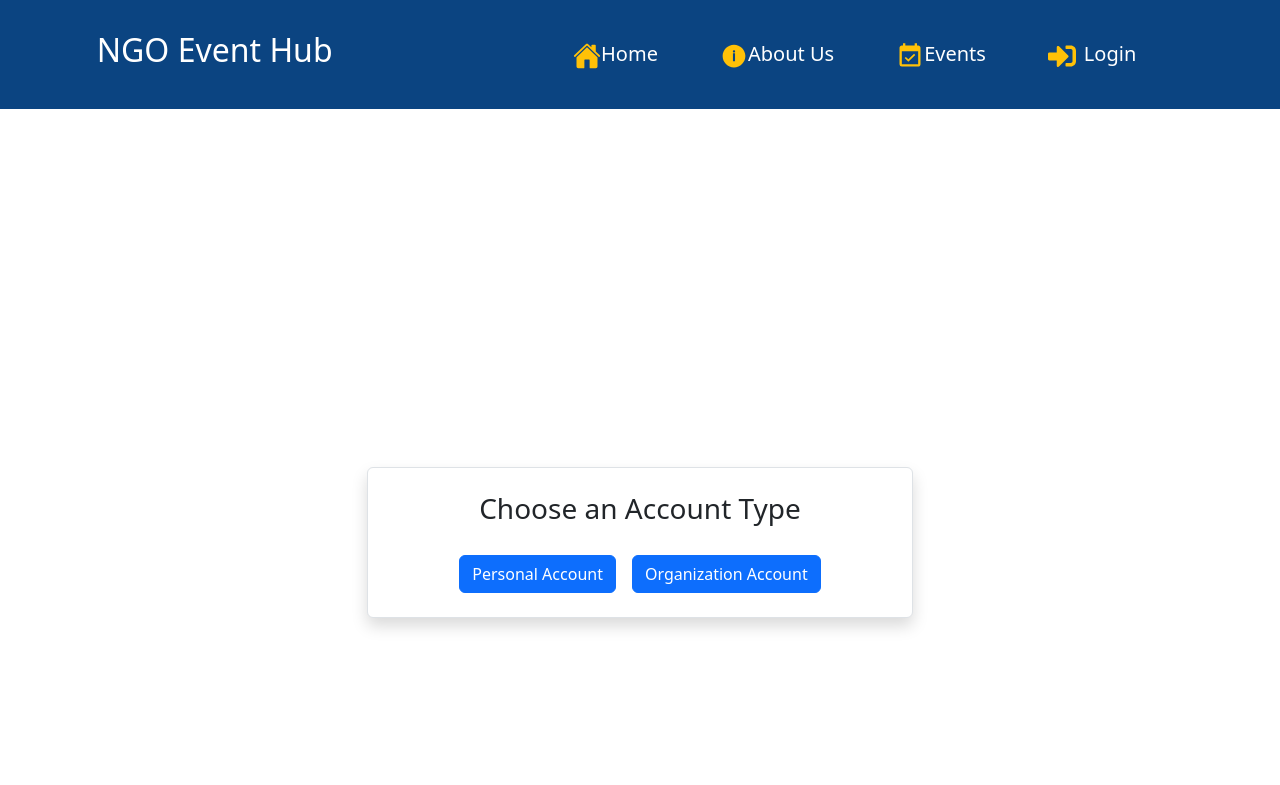
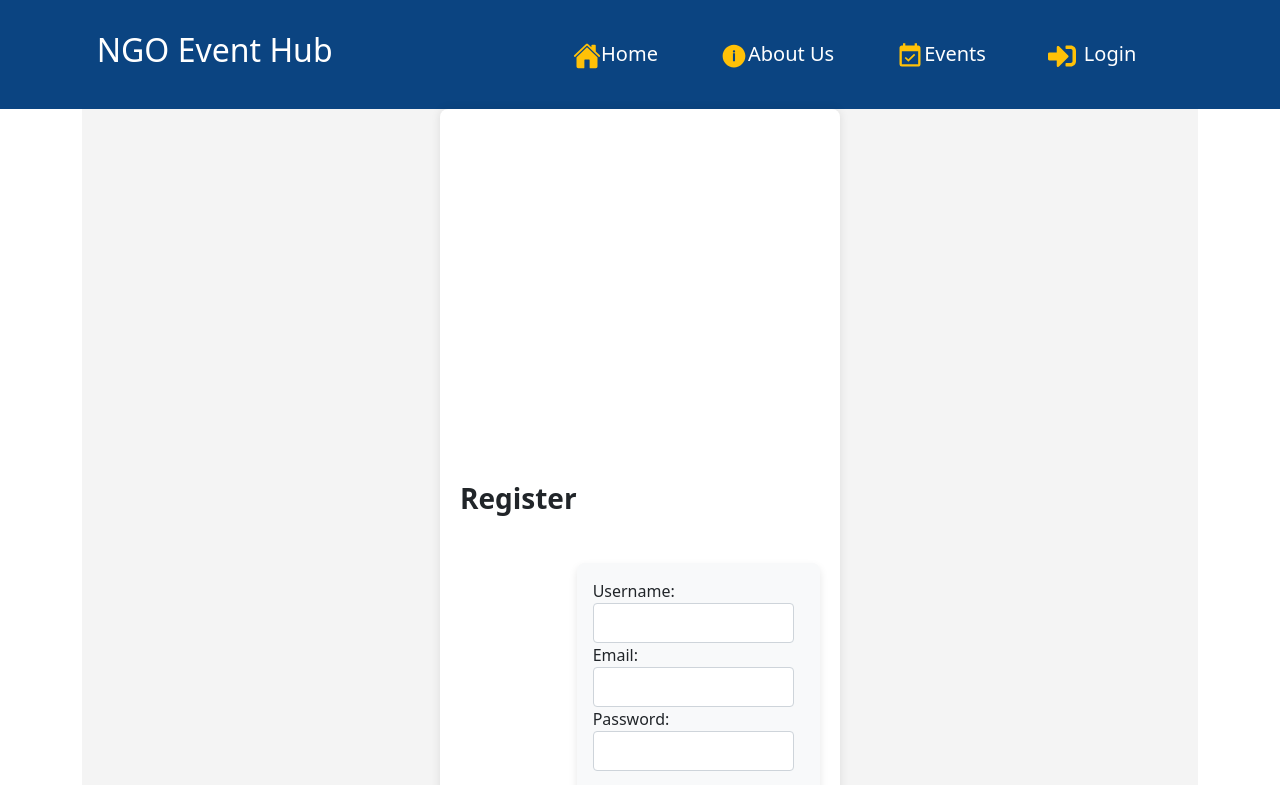
Before and after one commit to nikithapotluri/NGO-EVENT-HUB, a React (Vite) app in the folder Frontend/: page /register in a window 1280 px wide. Shown: the top 785 px of the page. Built offline with nearby package versions, Linux system fonts and the light colour scheme.

Commit message:
Register scroll

```diff
--- a/Frontend/src/components/register/Register.css
+++ b/Frontend/src/components/register/Register.css
@@ -3,14 +3,12 @@ html, body {
   margin: 0;
   padding: 0;
 }
-.register-container{
-    background-size: cover;
-    background-position: center;
-    background-repeat: no-repeat;
-    height: 100vh; /* Ensures full-screen background */
-    min-height: 100%;
-    width: 100%;
-
+.register-container {
+  display: flex;
+  justify-content: center;
+  align-items: center;
+  height: 100vh;
+  background-color: #f4f4f4;
 }
 /* General page styling */
 body {
@@ -126,9 +124,6 @@ body {
 }
 
 
-
-
-
   .btn-secondary:hover {
     background-color: #545b62;
   }
@@ -179,6 +174,41 @@ body {
     padding: 1rem;
   }
 
+  .form-wrapper {
+    width: 400px;
+    background: white;
+    padding: 20px;
+    border-radius: 8px;
+    box-shadow: 0 0 10px rgba(0, 0, 0, 0.1);
+  }
+
+  .scrollable-form {
+    max-height: 300px;
+    overflow-y: auto;
+    padding-right: 10px;
+  }
+
+  .scrollable-form::-webkit-scrollbar {
+    width: 6px;
+  }
+
+  .scrollable-form::-webkit-scrollbar-thumb {
+    background: #888;
+    border-radius: 4px;
+  }
+
+  .scrollable-form::-webkit-scrollbar-thumb:hover {
+    background: #555;
+  }
+
+  .error {
+    color: red;
+    font-size: 0.9em;
+  }
+
+  .btn-primary {
+    width: 100%;
+  }
 
   /* Responsive adjustments */
   @media (max-width: 768px) {
--- a/Frontend/src/components/register/Register.jsx
+++ b/Frontend/src/components/register/Register.jsx
@@ -1,328 +1,69 @@
-import "./Register.css";
+import React, { useState } from "react";
 import { useForm } from "react-hook-form";
 import { useNavigate } from "react-router-dom";
-import { useState } from "react";
+import "./Register.css";
 
-
-function Register() {
+const Register = () => {
   const {
     register,
     handleSubmit,
     formState: { errors },
   } = useForm();
-
-
-  const [type, setType] = useState(null);
-  const [err, setErr] = useState("");
+  const [registeredUsers, setRegisteredUsers] = useState([]);
   const navigate = useNavigate();
 
-
-  // Handle user registration
-  async function onUserRegister(newUser) {
-    try {
-      const res = await fetch("https://ngo-event-hub-hksp.vercel.app/user-api/register", {
-        method: "POST",
-        headers: { "Content-type": "application/json" },
-        body: JSON.stringify(newUser),
-      });
-
-      const text = await res.text();
-      let data;
-      try {
-        data = text ? JSON.parse(text) : {};
-      } catch (parseError) {
-        throw new Error("Invalid JSON response from server");
-      }
-
-      console.log("Response Data:", data);
-
-      if (res.ok) {
-        navigate("/"); // Redirect to login
-      } else {
-        setErr(data.message || "Registration failed. Please try again.");
-      }
-    } catch (err) {
-      console.error("Error:", err);
-      setErr("Network error or server unavailable. Try again later.");
-    }
-  }
-
-
+  const onUserRegister = (userObj) => {
+    setRegisteredUsers([...registeredUsers, userObj]);
+    console.log("Registered Users:", registeredUsers);
+    navigate("/login");
+  };
 
   return (
     <div className="register-container">
-      <p className="display-5 text-center text-black registration-heading">
-        {type === "Personal" ? "User Registration" : type === "Professional" ? "Organization Registration" : ""}
-      </p>
-
-
-      <div className="row">
-        <div className="col-11 col-sm-10 col-md-6 mx-auto">
-          {/* Error message */}
-          {err && <p className="fs-2 text-danger text-center">{err}</p>}
-
-
-          {/* Account Type Selection */}
-          {!type && (
-            <div className="container text-center mt-5 p-4 border rounded shadow bg-white">
-               <h3 className="mb-4">Choose an Account Type</h3>
-            <button
-              className="btn btn-primary me-3"
-              onClick={() => setType("Personal")}
-            >
-                Personal Account
-              </button>
-              <button
-                className="btn btn-primary"
-                onClick={() => setType("Professional")}
-              >
-                Organization Account
-              </button>
-            </div>
-          )}
-
-
-          {/* Personal Account Form */}
-          {type === "Personal" && (
+      <div className="form-wrapper">
+        <h2 className="text-center">Register</h2>
         <form
           className="form-container bg-light p-3 mb-5"
           onSubmit={handleSubmit(onUserRegister)}
         >
-              <div className="mb-3">
-                <label htmlFor="username" className="form-label">
-                  Username
-                </label>
+          <div className="scrollable-form">
+            <label htmlFor="username">Username:</label>
             <input
               type="text"
               id="username"
               className="form-control"
               {...register("username", { required: true })}
             />
-                {errors.username && (
-                  <p className="text-danger">*Username is required</p>
-                )}
-              </div>
-              <div className="mb-3">
-                <label htmlFor="password" className="form-label">
-                  Password
-                </label>
-                <input
-                  type="password"
-                  id="password"
-                  className="form-control"
-                  {...register("password", { required: true })}
-                />
-                {errors.password && (
-                  <p className="text-danger">*Password is required</p>
-                )}
-              </div>
+            {errors.username && <p className="error">Username is required</p>}
 
-
-              <div className="mb-3">
-                <label htmlFor="type" className="form-label">
-                  Type
-                </label>
-                <select
-                  id="type"
-                  className="form-control"
-                  {...register("type", { required: true })}
-                >
-                  <option value="personal">Personal</option>
-                </select>
-                {errors.type && (
-                  <p className="text-danger">*Type is required</p>
-                )}
-              </div>
-
-
-              <div className="mb-3">
-                <label htmlFor="name" className="form-label">
-                  Name
-                </label>
-                <input
-                  type="text"
-                  id="name"
-                  className="form-control"
-                  {...register("password", {
-                    required: "Password is required",
-                    minLength: { value: 6, message: "Password must be at least 6 characters" }
-                  })}
-                />
-                {errors.name && (
-                  <p className="text-danger">*Name is required</p>
-                )}
-              </div>
-
-              <div className="mb-3">
-                <label htmlFor="mobileNumber" className="form-label">
-                  Phone Number
-                </label>
-                <input
-                  type="tel"
-                  id="mobileNumber"
-                  className="form-control"
-                  {...register("mobileNumber", { required: true })}
-                />
-                {errors.mobileNumber && (
-                  <p className="text-danger">*Phone number is required</p>
-                )}
-              </div>
-              <div className="mb-3">
-                <label htmlFor="email" className="form-label">
-                  Email
-                </label>
+            <label htmlFor="email">Email:</label>
             <input
               type="email"
               id="email"
               className="form-control"
               {...register("email", { required: true })}
             />
-                {errors.email && (
-                  <p className="text-danger">*Email is required</p>
-                )}
-              </div>
-              <button className="btn btn-success" type="submit">
-                Register
-              </button>
-            </form>
-          )}
+            {errors.email && <p className="error">Email is required</p>}
 
-
-          {/* Professional Account Form */}
-          {type === "Professional" && (
-            <div className="form-wrapper">
-            <form
-              className="form-container bg-light p-3 mb-5"
-              onSubmit={handleSubmit(onUserRegister)}
-            >
-              <div className="mb-3">
-                <label htmlFor="username" className="form-label">
-                  Username
-                </label>
-                <input
-                  type="text"
-                  id="username"
-                  className="form-control"
-                  {...register("username", { required: true })}
-                />
-                {errors.username && (
-                  <p className="text-danger">*Username is required</p>
-                )}
-              </div>
-              <div className="mb-3">
-                <label htmlFor="password" className="form-label">
-                  Password
-                </label>
+            <label htmlFor="password">Password:</label>
             <input
               type="password"
               id="password"
               className="form-control"
-                  {...register("password", { required: true })}
+              {...register("password", { required: true, minLength: 6 })}
             />
             {errors.password && (
-                  <p className="text-danger">*Password is required</p>
+              <p className="error">Password must be at least 6 characters</p>
             )}
           </div>
 
-
-              <div className="mb-3">
-                <label htmlFor="type" className="form-label">
-                  Type
-                </label>
-                <select
-                  id="type"
-                  className="form-control"
-                  {...register("type", { required: true })}
-                >
-                  <option value="organization">Organization</option>
-                </select>
-                {errors.type && (
-                  <p className="text-danger">*Type is required</p>
-                )}
-              </div>
-              <h5>Details</h5>
-              <div className="mb-3">
-                <label htmlFor="name" className="form-label">
-                  Name
-                </label>
-                <input
-                  type="text"
-                  id="name"
-                  className="form-control"
-                  {...register("details.name", { required: true })}
-                />
-                {errors.details?.name && (
-                  <p className="text-danger">*Name is required</p>
-                )}
-              </div>
-              <div className="mb-3">
-                <label htmlFor="mobileNumber" className="form-label">
-                  Mobile Number
-                </label>
-                <input
-                  type="tel"
-                  id="mobileNumber"
-                  className="form-control"
-                  {...register("details.mobileNumber", { required: true })}
-                />
-                {errors.details?.mobileNumber && (
-                  <p className="text-danger">*Mobile number is required</p>
-                )}
-              </div>
-              <div className="mb-3">
-                <label htmlFor="email" className="form-label">
-                  Email
-                </label>
-                <input
-                  type="email"
-                  id="email"
-                  className="form-control"
-                  {...register("details.email", { required: true })}
-                />
-                {errors.details?.email && (
-                  <p className="text-danger">*Email is required</p>
-                )}
-              </div>
-              <h5>Organization Details</h5>
-              <div className="mb-3">
-                <label htmlFor="place" className="form-label">
-                  Place
-                </label>
-                <input
-                  type="text"
-                  id="place"
-                  className="form-control"
-                  {...register("organization.place", { required: true })}
-                />
-                {errors.organization?.place && (
-                  <p className="text-danger">*Place is required</p>
-                )}
-              </div>
-              <div className="mb-3">
-                <label htmlFor="description" className="form-label">
-                  Description
-                </label>
-                <textarea
-                  id="description"
-                  className="form-control"
-                  {...register("organization.description", { required: true })}
-                ></textarea>
-                {errors.organization?.description && (
-                  <p className="text-danger">*Description is required</p>
-                )}
-              </div>
-              <button className="btn btn-success" type="submit">
+          <button type="submit" className="btn btn-primary mt-3">
             Register
           </button>
-
         </form>
-            </div>
-          )}
-        </div>
       </div>
     </div>
   );
-}
-
+};
 
 export default Register;
```
Lines whose indentation alone changed are shown as unchanged.
